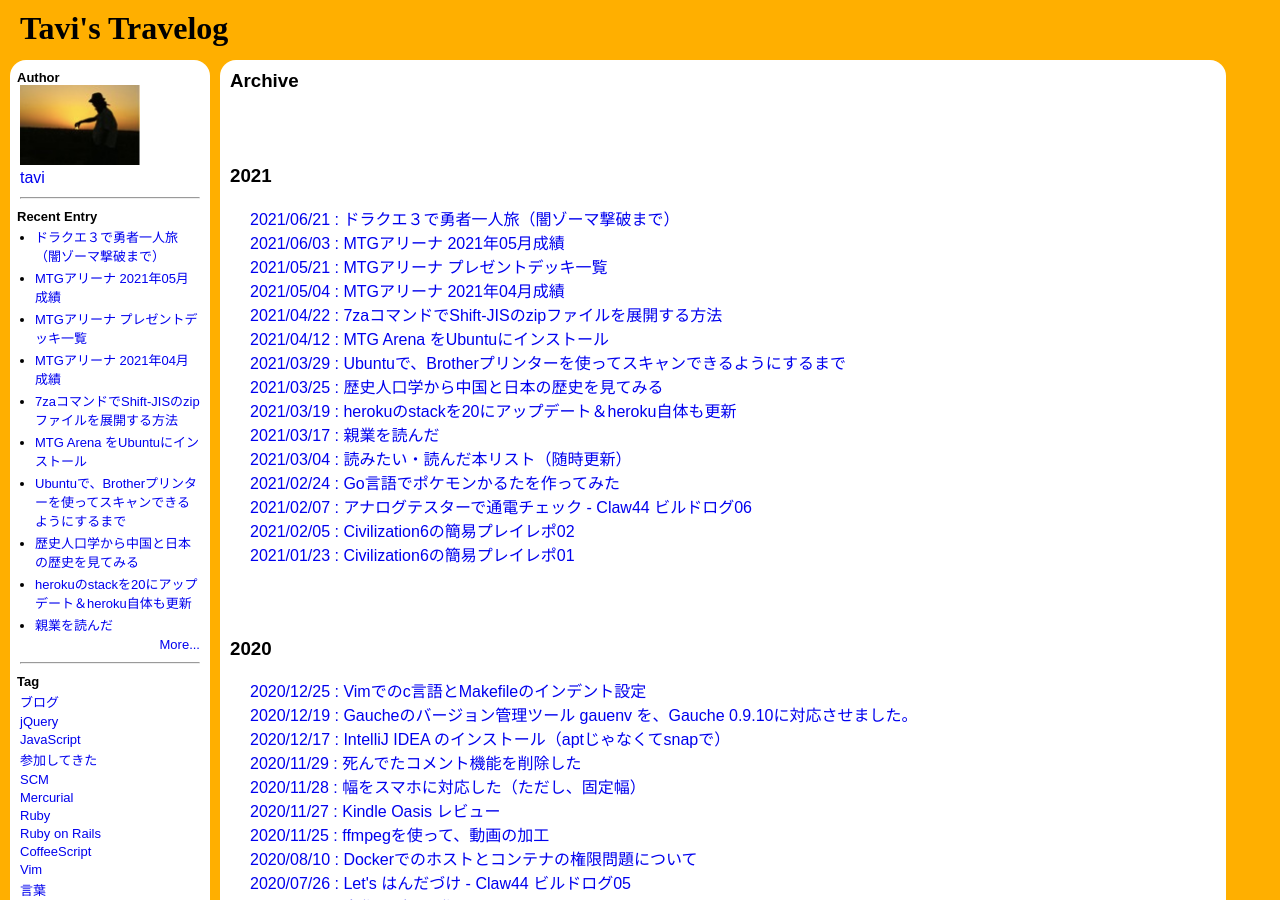
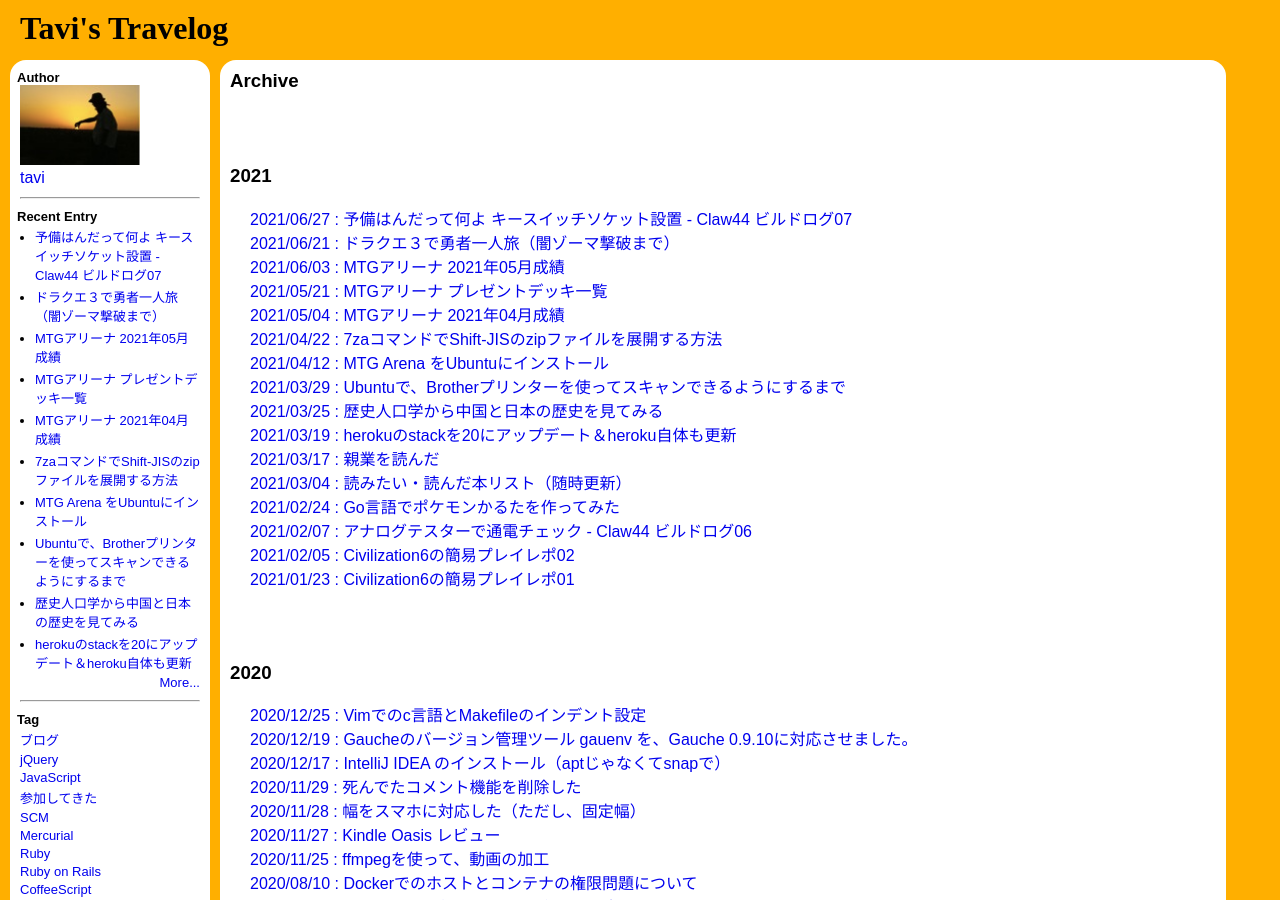
Before and after one commit to ryotakato/ryotakato.github.io, a Jekyll site: the page built from archive.html, in a window 1280 px wide and 900 px high. Built offline with Jekyll 4.4.1, drawn with Linux system fonts in a browser that asks for light colours; some of the changed lines change nothing that is shown.

Commit message:
post article

```diff
--- a/_posts/2020-04-21-claw44-buildlog-00.md
+++ b/_posts/2020-04-21-claw44-buildlog-00.md
@@ -16,4 +16,5 @@ date: 2020-04-21 06:27:44
 * [ダイオードを曲げてみる - Claw44 ビルドログ04](/2020/04/25/claw44-buildlog-04)
 * [Let's はんだづけ - Claw44 ビルドログ05](/2020/07/26/claw44-buildlog-05)
 * [アナログテスターで通電チェック - Claw44 ビルドログ06](/2021/02/07/claw44-buildlog-06)
+* [予備はんだって何よ キースイッチソケット設置 - Claw44 ビルドログ07](/2021/06/27/claw44-buildlog-07)
 * キー配列を考える(予定)
--- /dev/null
+++ b/_posts/2021-06-27-claw44-buildlog-07.md
@@ -0,0 +1,118 @@
+---
+layout: post
+title: "予備はんだって何よ キースイッチソケット設置 - Claw44 ビルドログ07"
+tags : [自作キーボード, Claw44, つくったもの]
+date: 2021-06-27 07:32:44
+---
+
+今回はキースイッチソケットを取り付ける。
+
+[5. キースイッチソケットの取り付け | yfuku docs](https://yfuku.com/claw44/buildguide/5_socket/)
+
+
+
+### 予備はんだ
+
+
+ここで初めて出てくる言葉として、
+予備はんだ
+というものがある。
+
+はんだづけをする予定の部分に、
+予めはんだをつけておき、
+その後はんだづけしたい部品を置いて、
+再度温めることではんだづけを完了させる。
+
+はんだづけは、
+はんだごてとはんだで両手でやるので、
+手を使わずには部品を抑えておくのが難しいところや、
+はんだを差し入れるのが厳しい場所などでよく使われる。
+失敗してもやり直せるはんだだからこそ可能な方法といえるね。
+
+
+キースイッチソケットが固定が難しいので、今回はこの予備はんだを行う。
+
+
+### 実践
+
+
+キースイッチソケットは、キースイッチを交換可能にするための部品。
+なくてもキーボードを作ることは可能だけど、
+キースイッチを気に入るかどうか分からないし、長く使っていると変えたいと思うかもしれないので、
+やはり付けておくべきだと思う。
+
+
+![claw44_29]({{ BASE_PATH }}/images/2021/06/27/claw44_29.JPG)
+
+こんな感じに入ってる。
+
+
+
+![claw44_30]({{ BASE_PATH }}/images/2021/06/27/claw44_30.JPG)
+
+
+基盤の裏面にキースイッチソケットの形に合わせたマーカーがあるので、
+それに沿って配置する。
+なお、これはあくまで位置の確認用。
+予備はんだするので、どかしておく。
+
+
+
+予備はんだのための、はんだごての温度は前と同じの340度。
+コテ先はやりやすいのでいいと思うけど、
+予備はんだするところが小さいので、先が細いやつにした。
+
+
+
+![claw44_31]({{ BASE_PATH }}/images/2021/06/27/claw44_31.JPG)
+
+
+こんな感じにはんだをつけておく。
+金色の四角の部分に、少しこんもりさせる感じ。
+少なすぎると後で追加が必要になっちゃうけど、
+多分普通にやればこれくらい乗ると思う。
+
+で、予備はんだしたところにキースイッチソケットを置いてみる。
+
+![claw44_32]({{ BASE_PATH }}/images/2021/06/27/claw44_32.JPG)
+
+まだ上に載せただけ。
+ここから、両端のU字になっている部品（予備はんだの真上）をはんだづけする。
+
+ピンセットでキースイッチソケットを抑えつつ、
+コテ先をU字に差し入れ、予備はんだを温める。
+すると、予備はんだが溶けて、U字部分が溶けた分基盤に密着した状態になるので、
+コテ先を離して完了。
+そのままの勢いで、もう片側もやってしまう。
+
+
+ぶっちゃけ、この予備はんだは、
+公式のビルドログがわかりやすいので、そっち見たほうがいいと思う。
+キーボード作ったのは一年前だけど、そのときより、公式がさらにわかりやすくなっている。
+
+
+3つほどつけてみた感じ。
+
+![claw44_33]({{ BASE_PATH }}/images/2021/06/27/claw44_33.JPG)
+
+一番右のがそこそこ上手くいった。
+
+全部やってみる。
+
+![claw44_34]({{ BASE_PATH }}/images/2021/06/27/claw44_34.JPG)
+
+
+下記の一番右のようにちょっと失敗したところもあるけど、
+キーボード完成させた後に、ここがダメで動かないとかなかったので、
+多少不細工でも問題ないと思う。
+
+![claw44_35]({{ BASE_PATH }}/images/2021/06/27/claw44_35.JPG)
+
+
+
+
+
+### まとめ
+
+
+* 予備はんだは、マスターすると普通のはんだづけより楽。
```
Also changed, not shown: images/2020/07/26/claw44_19.JPG, images/2020/07/26/claw44_20.JPG, images/2020/07/26/claw44_21.JPG, images/2021/06/27/claw44_29.JPG (added), images/2021/06/27/claw44_30.JPG (added), images/2021/06/27/claw44_31.JPG (added), images/2021/06/27/claw44_32.JPG (added), images/2021/06/27/claw44_33.JPG (added), images/2021/06/27/claw44_34.JPG (added), images/2021/06/27/claw44_35.JPG (added).
